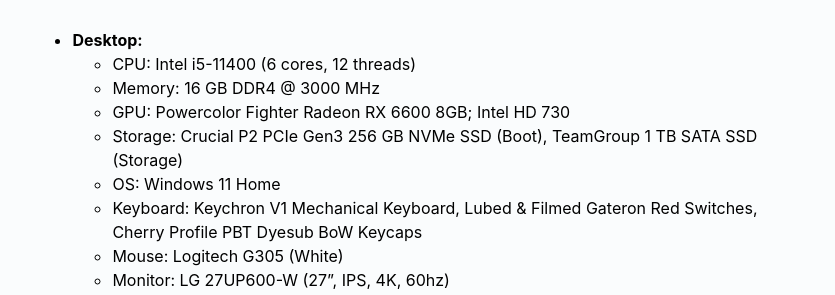
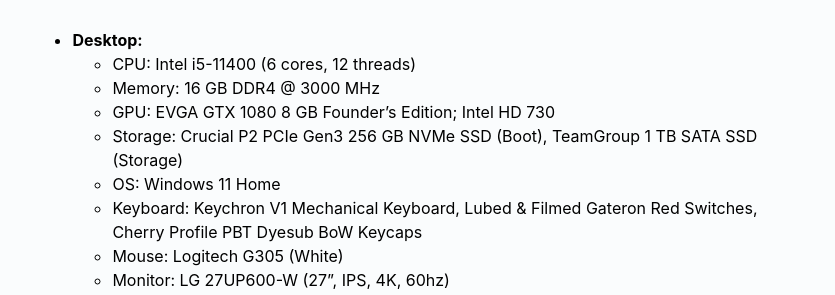
Before and after one commit to danesnick/website_lightspeed, a Jekyll site: the page built from uses.markdown, in a window 1280 px wide. Shown: the part 228-523 px from the top of the page, without its empty margins (222-1057 px from the left). Built offline with Jekyll 4.4.1, drawn with Linux system fonts in a browser that asks for light colours.

```diff
--- a/index.markdown
+++ b/index.markdown
@@ -31,7 +31,7 @@ I have a variety of hobbies and personal interests. Most recently (as of mid 202
 * [Bandcamp](https://bandcamp.com/danesnick)
 * [LinkedIn](https://www.linkedin.com/in/nicholas-danes-phd-a82107237)
 * [GitHub](https://github.com/danesnick)
-* <a rel="me" href="https://smallcamp.art/@ndanes">Mastodon</a>
+* <a rel="me" href="https://mast.hpc.social/@ndanes">Mastodon</a>
 
 ### Contact
 * Email: [hello@ndanes.com](mailto:&#104;&#101;&#108;&#108;&#111;&#64;&#110;&#100;&#97;&#110;&#101;&#115;&#46;&#99;&#111;&#109;)
--- a/uses.markdown
+++ b/uses.markdown
@@ -10,7 +10,7 @@ permalink: /uses/
 * **Desktop:**
 	+ CPU: Intel i5-11400 (6 cores, 12 threads)
 	+ Memory: 16 GB DDR4 @ 3000 MHz
-	+ GPU: Powercolor Fighter Radeon RX 6600 8GB; Intel HD 730
+	+ GPU: EVGA GTX 1080 8 GB Founder's Edition; Intel HD 730
 	+ Storage: Crucial P2 PCIe Gen3 256 GB NVMe SSD (Boot), TeamGroup 1 TB SATA SSD (Storage)
 	+ OS: Windows 11 Home
 	+ Keyboard: Keychron V1 Mechanical Keyboard, Lubed & Filmed Gateron Red Switches, Cherry Profile PBT Dyesub BoW Keycaps
```
